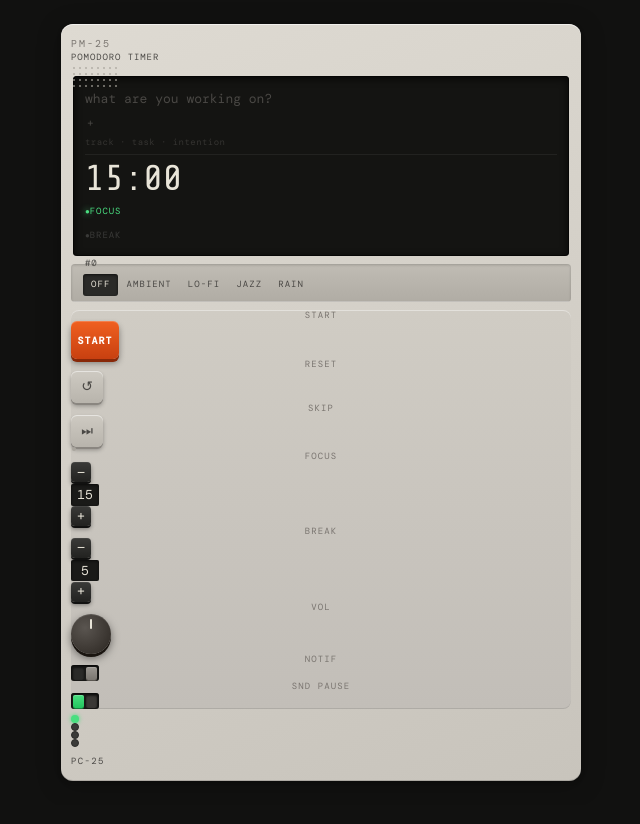
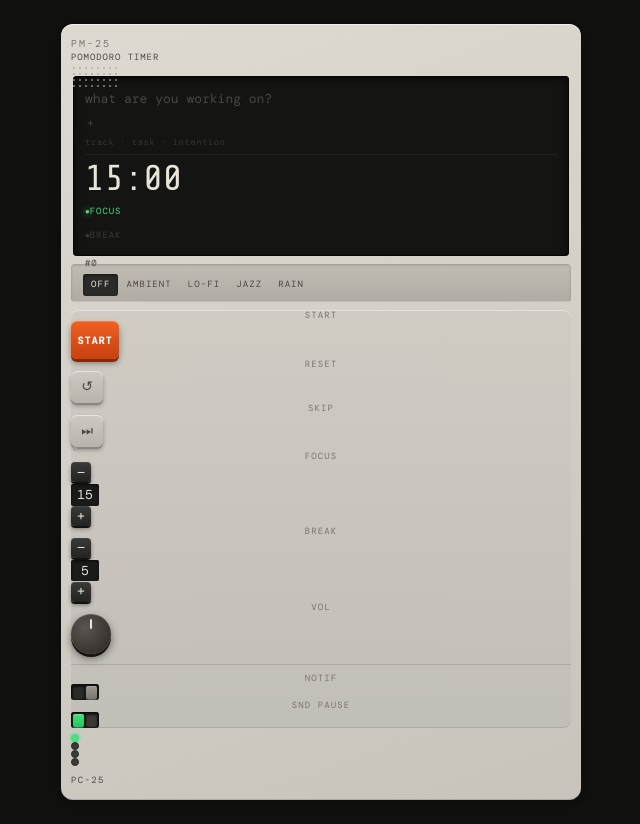
Before and after one commit to gagankg/pomodoro-web, a React (Vite) app: page / in a window 1280 px wide. Shown: the whole page, without its empty margins (319-959 px from the left). Built offline with nearby package versions, Linux system fonts and the light colour scheme; a web font is replaced by a local one.

Commit message:
style: reorganize controls — stack break under focus, move toggles to second row

```diff
--- a/src/components/Controls.jsx
+++ b/src/components/Controls.jsx
@@ -128,7 +128,9 @@ export default function Controls({
   }
 
   return (
-    <div className="flex items-center px-3 py-3 gap-2">
+    <div className="flex flex-col px-3 pt-3 pb-3 gap-0">
+      {/* ── Row 1: playback + duration + volume ── */}
+      <div className="flex items-center gap-3">
         {/* START */}
         <div className="flex flex-col items-center gap-1">
           <span className="silk-label">{startLabel}</span>
@@ -167,9 +169,10 @@ export default function Controls({
         </div>
 
         {/* Separator */}
-      <div className="hw-separator" style={{ margin: '0 1px' }} />
+        <div className="hw-separator" style={{ margin: '0 2px' }} />
 
-      {/* Focus stepper */}
+        {/* FOCUS + BREAK stacked */}
+        <div className="flex flex-col gap-2">
           <Stepper
             label="FOCUS"
             value={focusDuration}
@@ -177,8 +180,6 @@ export default function Controls({
             onSound={(dir) => { onSoundInit?.(); dir === 'up' ? sounds?.stepperUp() : sounds?.stepperDown(); }}
             ariaLabel="Focus duration in minutes"
           />
-
-      {/* Break stepper */}
           <Stepper
             label="BREAK"
             value={breakDuration}
@@ -186,6 +187,7 @@ export default function Controls({
             onSound={(dir) => { onSoundInit?.(); dir === 'up' ? sounds?.stepperUp() : sounds?.stepperDown(); }}
             ariaLabel="Break duration in minutes"
           />
+        </div>
 
         {/* Volume knob */}
         <VolumeKnob
@@ -193,16 +195,19 @@ export default function Controls({
           onVolumeChange={onVolumeChange}
           onSoundInit={onSoundInit}
         />
+      </div>
 
-      {/* NOTIF toggle */}
+      {/* ── Divider ── */}
+      <div style={{ borderTop: '1px solid rgba(0,0,0,0.12)', margin: '10px 0 8px' }} />
+
+      {/* ── Row 2: toggles ── */}
+      <div className="flex items-center gap-4">
         <RockerToggle
           label="NOTIF"
           on={notifEnabled}
           onToggle={() => { onSoundInit?.(); notifEnabled ? sounds?.toggleOff() : sounds?.toggleOn(); onNotifToggle(); }}
           ariaLabel="Browser notifications"
         />
-
-      {/* SND PAUSE toggle */}
         <RockerToggle
           label="SND PAUSE"
           on={soundPauseOnBreak}
@@ -210,5 +215,6 @@ export default function Controls({
           ariaLabel="Pause sound on break"
         />
       </div>
+    </div>
   );
 }
--- a/src/components/Device.jsx
+++ b/src/components/Device.jsx
@@ -90,7 +90,6 @@ export default function Device({
         background: 'linear-gradient(180deg, #D0CCC4 0%, #C2BEB8 100%)',
         borderRadius: 8,
         boxShadow: 'inset 0 1px 0 rgba(255,255,255,0.4), inset 0 -1px 0 rgba(0,0,0,0.1)',
-        minHeight: 96,
       }}>
         <Controls
           timerMode={timerMode}
```
Lines whose indentation alone changed are shown as unchanged.
